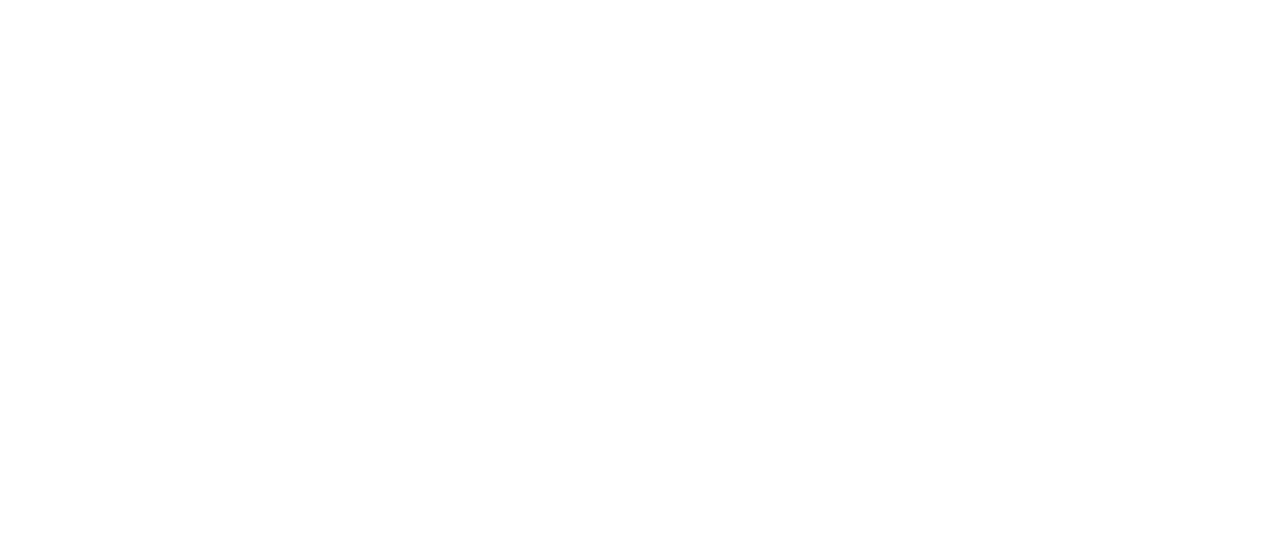
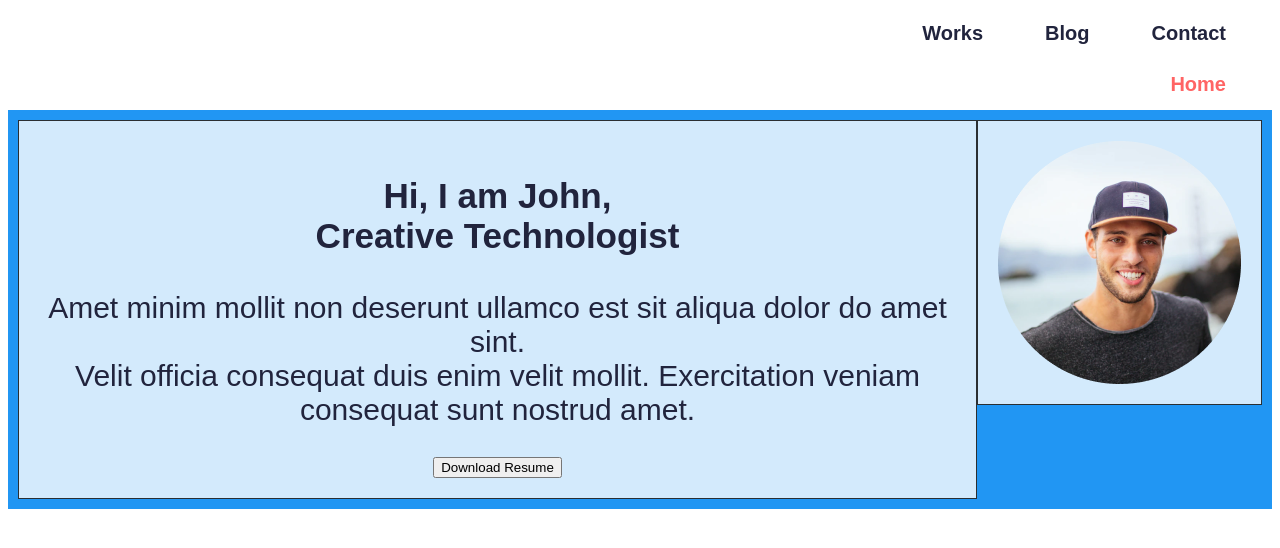
Before and after one commit to LeangMINI/test, a plain HTML site: page index.html in a window 1280 px wide. Drawn offline with Linux system fonts and the light colour scheme.

Commit message:
update by leang

```diff
--- a/css/style.css
+++ b/css/style.css
@@ -233,7 +233,7 @@ p {
 
 footer {
   text-align: center;
-  margin-bottom: ;
+
 }
 
 footer a {
--- a/index.html
+++ b/index.html
@@ -0,0 +1,167 @@
+<html lang="en">
+
+<head>
+    <meta charset="UTF-8">
+    <meta name="viewport" content="width=device-width, initial-scale=1.0">
+    <title>New</title>
+    <link rel="stylesheet" href="https://cdnjs.cloudflare.com/ajax/libs/font-awesome/4.7.0/css/font-awesome.min.css">
+    <style>
+        body {
+            flex: 1;
+            font-family: "Heebo", sans-serif;
+        }
+
+        .container {
+            max-width: 100%;
+            margin: 0 auto;
+            background-color: #ffffff;
+        }
+
+        .nav {
+            overflow: hidden;
+            background-color: white;
+            margin-left: 70%;
+            font-weight: bold;
+        }
+
+        .nav a {
+            float: right;
+            color: #21243d;
+            text-align: center;
+            padding: 14px 16px;
+            text-decoration: none;
+            font-size: 20px;
+            margin-right: 30px;
+        }
+
+        .nav a:hover {
+            background-color: #ddd;
+            color: black;
+        }
+
+        .nav .icon {
+            display: none;
+        }
+
+
+        /* .main {
+            max-width: 100%;
+            margin: 0 auto;
+            background-color: #ddd;
+        } */
+
+        .grid-container {
+            display: grid;
+            grid-template-columns: auto auto auto;
+            background-color: #2196F3;
+            padding: 10px;
+            align-content: center;
+        }
+
+        .grid-item{
+            background-color: rgba(255, 255, 255, 0.8);
+            border: 1px solid rgba(0, 0, 0, 0.8);
+            padding: 20px;
+            font-size: 30px;
+            text-align: center;
+            justify-self: center;
+        }
+        .grid-item {
+            background-color: rgba(255, 255, 255, 0.8);
+            border: 1px solid rgba(0, 0, 0, 0.8);
+            padding: 20px;
+            font-size: 30px;
+            text-align: center;
+            justify-self: center;
+        }
+
+        @media screen and (max-width: 600px) {
+            .nav a:not(:first-child) {
+                display: none;
+            }
+
+            .nav a.icon {
+                float: right;
+                display: block;
+            }
+
+            .nav.responsive {
+                position: relative;
+            }
+
+            .nav.responsive .icon {
+                position: absolute;
+                right: 0;
+                top: 0;
+            }
+
+            .nav.responsive a {
+                float: none;
+                display: block;
+                text-align: left;
+            }
+        }
+    </style>
+</head>
+
+<body>
+    <div class="container">
+        <div class="nav" id="myTopnav">
+            <a href="javascript:void(0);" class="icon" onclick="myFunction()">
+                <i class="fa fa-bars"></i>
+            </a>
+            <a href="">Contact</a>
+            <a href="blog.html"> Blog</a>
+            <a href="works.html">Works</a>
+            <a href="index.html" style="color: #FF6464;">Home</a>
+        </div>
+        <div class="main">
+
+            <section class="grid-container">
+
+                <div class="grid-item ">
+                    <h3 class="card-title" style="color: #21243D; ">Hi, I am John,
+                        <br>Creative Technologist
+                    </h3>
+                    <div class="card-desc">
+                        <p style="color: #21243D;">Amet minim mollit non deserunt ullamco est sit aliqua dolor do amet
+                            sint.
+                            <br>
+                            Velit officia consequat
+                            duis enim velit mollit. Exercitation veniam consequat sunt nostrud amet.
+                        </p>
+                    </div>
+                    <div class="btn">
+                        <button class="btnDownlaod">Download Resume</button>
+                    </div>
+
+                </div>
+                <div >
+                    <img src="/img/profile.png" class="grid-item " alt="">
+                </div>
+
+            </section>
+        </div>
+
+
+
+
+
+    </div>
+
+
+
+
+    <script>
+        function myFunction() {
+            var x = document.getElementById("myTopnav");
+            if (x.className === "nav") {
+                x.className += " responsive";
+            } else {
+                x.className = " nav";
+            }
+        }
+    </script>
+</body>
+
+</html>
```
